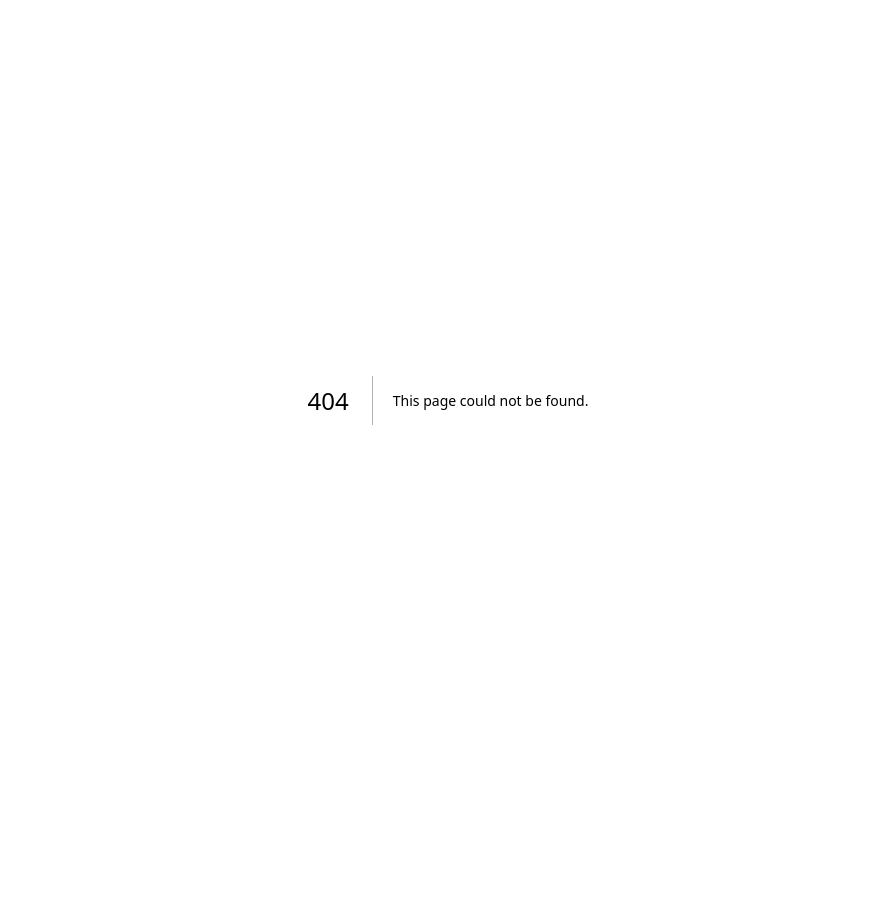
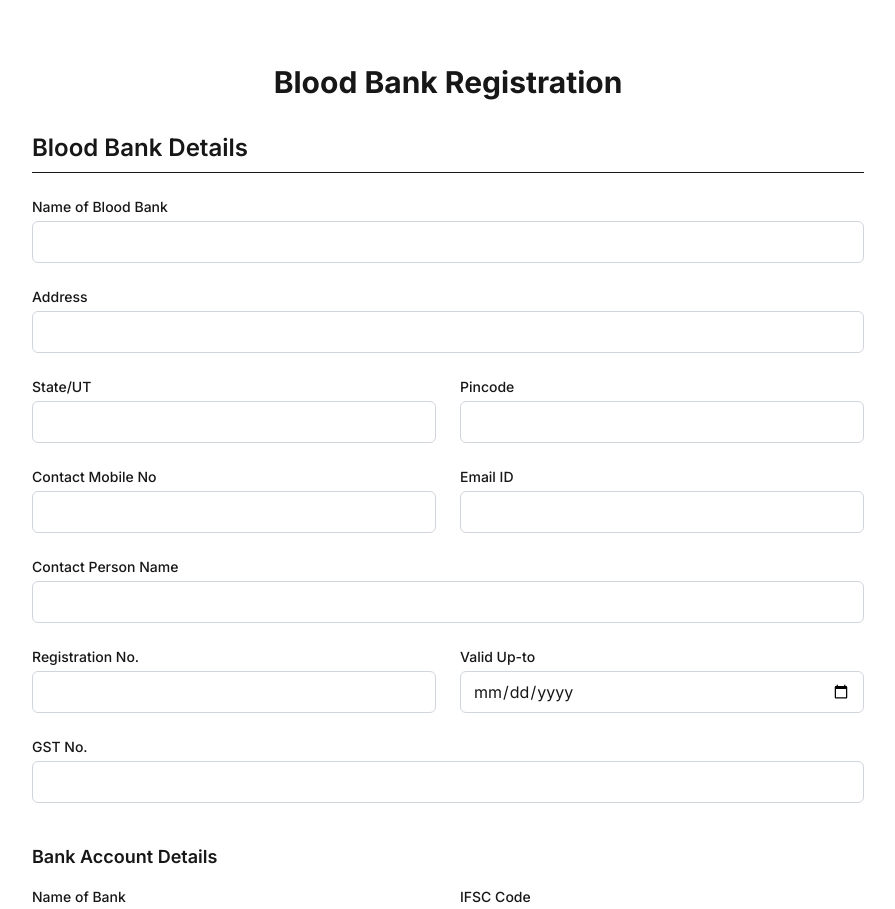
Before and after one commit to ayushmanmishra18/bbmainfrontend, a Next.js app: page /register in a window 1280 px wide. Before the commit this address had no page. Shown: the top 909 px of the page, without its empty margins (192-1087 px from the left). Before the commit the page ends 800 px from the top, so only its background shows below. Built offline with nearby package versions, Linux system fonts and the light colour scheme.

Commit message:
register page 1

```diff
--- /dev/null
+++ b/src/app/register/page.tsx
@@ -0,0 +1,172 @@
+"use client";
+
+import React, { useState, ChangeEvent, FormEvent } from 'react';
+
+const RegisterPage = () => {
+  // --- STATE SETUP ---
+  const [bloodBankDetails, setBloodBankDetails] = useState({
+    name: '',
+    address: '',
+    stateUt: '',
+    pincode: '',
+    mobile: '',
+    email: '',
+    contactPerson: '',
+    registrationNo: '',
+    validUpto: '',
+    gstNo: '',
+    bankName: '',
+    ifsc: '',
+    upiId: ''
+  });
+
+  const [adminDetails, setAdminDetails] = useState({
+    name: '',
+    designation: '',
+    mobile: '',
+    email: ''
+  });
+
+  // --- EVENT HANDLERS ---
+  const handleBloodBankChange = (e: ChangeEvent<HTMLInputElement>) => {
+    const { name, value } = e.target;
+    setBloodBankDetails(prevState => ({
+      ...prevState,
+      [name]: value
+    }));
+  };
+
+  const handleAdminChange = (e: ChangeEvent<HTMLInputElement>) => {
+    const { name, value } = e.target;
+    setAdminDetails(prevState => ({
+      ...prevState,
+      [name]: value
+    }));
+  };
+
+  const handleSubmit = (e: FormEvent<HTMLFormElement>) => {
+    e.preventDefault();
+    console.log("Submitting Form...");
+    console.log("Blood Bank Details:", bloodBankDetails);
+    console.log("Admin Details:", adminDetails);
+    // Future: Send this data to the backend API here.
+  };
+
+  // --- JSX (THE UI) ---
+  return (
+    <div className="min-h-screen bg-subtle text-content flex items-center justify-center p-4 sm:p-6 lg:p-8">
+      <div className="w-full max-w-4xl bg-background p-8 rounded-lg shadow-lg">
+        <h1 className="text-3xl font-bold text-center mb-8 text-primary">
+          Blood Bank Registration
+        </h1>
+
+        <form onSubmit={handleSubmit} className="space-y-8">
+          {/* Section 1: Blood Bank Details */}
+          <section>
+            <h2 className="text-2xl font-semibold border-b border-subtle pb-2 mb-6">
+              Blood Bank Details
+            </h2>
+            <div className="grid grid-cols-1 md:grid-cols-2 gap-6">
+              {/* Name of Blood Bank */}
+              <div className="md:col-span-2">
+                <label htmlFor="name" className="block text-sm font-medium mb-1">Name of Blood Bank</label>
+                <input type="text" id="name" name="name" value={bloodBankDetails.name} onChange={handleBloodBankChange} className="w-full px-3 py-2 bg-subtle border border-gray-300 rounded-md focus:outline-none focus:ring-2 focus:ring-primary" required />
+              </div>
+
+              {/* Address */}
+              <div className="md:col-span-2">
+                <label htmlFor="address" className="block text-sm font-medium mb-1">Address</label>
+                <input type="text" id="address" name="address" value={bloodBankDetails.address} onChange={handleBloodBankChange} className="w-full px-3 py-2 bg-subtle border border-gray-300 rounded-md focus:outline-none focus:ring-2 focus:ring-primary" required />
+              </div>
+
+              {/* State/UT */}
+              <div>
+                <label htmlFor="stateUt" className="block text-sm font-medium mb-1">State/UT</label>
+                <input type="text" id="stateUt" name="stateUt" value={bloodBankDetails.stateUt} onChange={handleBloodBankChange} className="w-full px-3 py-2 bg-subtle border border-gray-300 rounded-md focus:outline-none focus:ring-2 focus:ring-primary" required />
+              </div>
+
+              {/* Pincode */}
+              <div>
+                <label htmlFor="pincode" className="block text-sm font-medium mb-1">Pincode</label>
+                <input type="text" id="pincode" name="pincode" value={bloodBankDetails.pincode} onChange={handleBloodBankChange} className="w-full px-3 py-2 bg-subtle border border-gray-300 rounded-md focus:outline-none focus:ring-2 focus:ring-primary" required />
+              </div>
+
+              {/* --- NEW FIELDS START HERE --- */}
+
+              {/* Contact Mobile No */}
+              <div>
+                <label htmlFor="mobile" className="block text-sm font-medium mb-1">Contact Mobile No</label>
+                <input type="tel" id="mobile" name="mobile" value={bloodBankDetails.mobile} onChange={handleBloodBankChange} className="w-full px-3 py-2 bg-subtle border border-gray-300 rounded-md focus:outline-none focus:ring-2 focus:ring-primary" required />
+              </div>
+
+              {/* Email ID */}
+              <div>
+                <label htmlFor="email" className="block text-sm font-medium mb-1">Email ID</label>
+                <input type="email" id="email" name="email" value={bloodBankDetails.email} onChange={handleBloodBankChange} className="w-full px-3 py-2 bg-subtle border border-gray-300 rounded-md focus:outline-none focus:ring-2 focus:ring-primary" required />
+              </div>
+
+              {/* Contact Person Name */}
+              <div className="md:col-span-2">
+                <label htmlFor="contactPerson" className="block text-sm font-medium mb-1">Contact Person Name</label>
+                <input type="text" id="contactPerson" name="contactPerson" value={bloodBankDetails.contactPerson} onChange={handleBloodBankChange} className="w-full px-3 py-2 bg-subtle border border-gray-300 rounded-md focus:outline-none focus:ring-2 focus:ring-primary" required />
+              </div>
+
+              {/* Registration No. */}
+              <div>
+                <label htmlFor="registrationNo" className="block text-sm font-medium mb-1">Registration No.</label>
+                <input type="text" id="registrationNo" name="registrationNo" value={bloodBankDetails.registrationNo} onChange={handleBloodBankChange} className="w-full px-3 py-2 bg-subtle border border-gray-300 rounded-md focus:outline-none focus:ring-2 focus:ring-primary" />
+              </div>
+
+              {/* Valid Upto */}
+              <div>
+                <label htmlFor="validUpto" className="block text-sm font-medium mb-1">Valid Up-to</label>
+                <input type="date" id="validUpto" name="validUpto" value={bloodBankDetails.validUpto} onChange={handleBloodBankChange} className="w-full px-3 py-2 bg-subtle border border-gray-300 rounded-md focus:outline-none focus:ring-2 focus:ring-primary" />
+              </div>
+
+              {/* GST No. */}
+              <div className="md:col-span-2">
+                <label htmlFor="gstNo" className="block text-sm font-medium mb-1">GST No.</label>
+                <input type="text" id="gstNo" name="gstNo" value={bloodBankDetails.gstNo} onChange={handleBloodBankChange} className="w-full px-3 py-2 bg-subtle border border-gray-300 rounded-md focus:outline-none focus:ring-2 focus:ring-primary" />
+              </div>
+
+              {/* --- Bank Details Sub-section --- */}
+              <h3 className="text-lg font-semibold md:col-span-2 mt-4 -mb-2">Bank Account Details</h3>
+
+              {/* Name of Bank */}
+              <div>
+                <label htmlFor="bankName" className="block text-sm font-medium mb-1">Name of Bank</label>
+                <input type="text" id="bankName" name="bankName" value={bloodBankDetails.bankName} onChange={handleBloodBankChange} className="w-full px-3 py-2 bg-subtle border border-gray-300 rounded-md focus:outline-none focus:ring-2 focus:ring-primary" />
+              </div>
+
+              {/* IFSC */}
+              <div>
+                <label htmlFor="ifsc" className="block text-sm font-medium mb-1">IFSC Code</label>
+                <input type="text" id="ifsc" name="ifsc" value={bloodBankDetails.ifsc} onChange={handleBloodBankChange} className="w-full px-3 py-2 bg-subtle border border-gray-300 rounded-md focus:outline-none focus:ring-2 focus:ring-primary" />
+              </div>
+
+              {/* UPI ID */}
+              <div className="md:col-span-2">
+                <label htmlFor="upiId" className="block text-sm font-medium mb-1">UPI ID</label>
+                <input type="text" id="upiId" name="upiId" value={bloodBankDetails.upiId} onChange={handleBloodBankChange} className="w-full px-3 py-2 bg-subtle border border-gray-300 rounded-md focus:outline-none focus:ring-2 focus:ring-primary" />
+              </div>
+            </div>
+          </section>
+
+          {/* We will add the Administrator Details section here next */}
+
+          {/* Submit Button */}
+          <div className="pt-4 flex justify-end">
+            <button
+              type="submit"
+              className="px-6 py-2 bg-primary text-white font-bold rounded-md hover:opacity-90 focus:outline-none focus:ring-2 focus:ring-offset-2 focus:ring-primary"
+            >
+              Register
+            </button>
+          </div>
+        </form>
+      </div>
+    </div>
+  );
+};
+
+export default RegisterPage;
```
